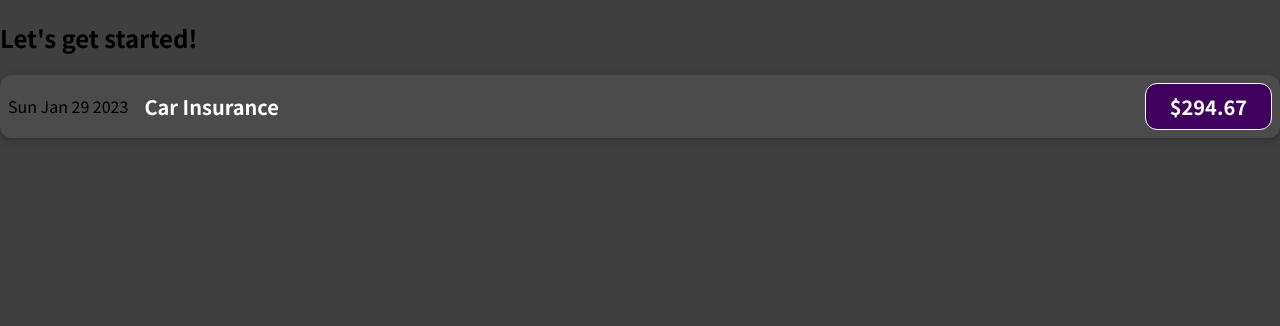
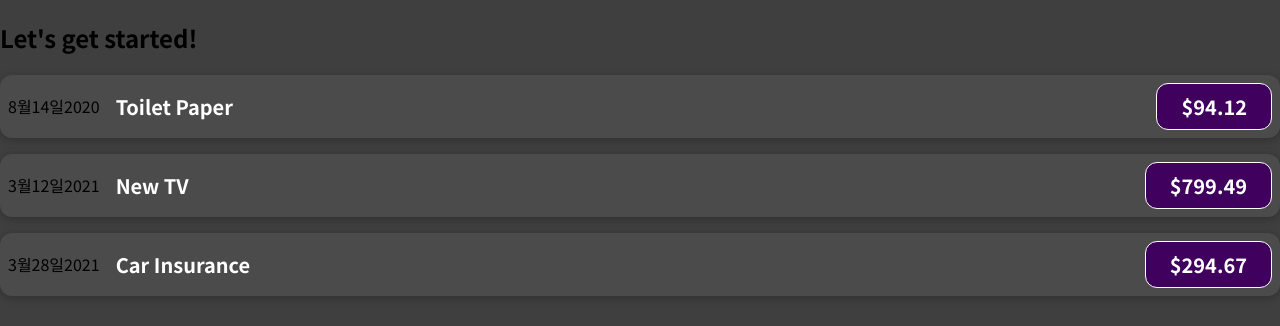
Before and after one commit to jaeyeong815/udemy-react-completed, a JavaScript app: page / in a window 1280 px wide. Shown: the top 326 px of the page. Built offline with nearby package versions, Linux system fonts and the light colour scheme.

Commit message:
1130: props로 자식 컴포넌트에 데이터 전달

```diff
--- a/src/App.js
+++ b/src/App.js
@@ -1,10 +1,45 @@
 import ExpenseItem from './components/ExpenseItem';
 
 function App() {
+  const expenses = [
+    {
+      id: 'e1',
+      title: 'Toilet Paper',
+      amount: 94.12,
+      date: new Date(2020, 7, 14),
+    },
+    { id: 'e2', title: 'New TV', amount: 799.49, date: new Date(2021, 2, 12) },
+    {
+      id: 'e3',
+      title: 'Car Insurance',
+      amount: 294.67,
+      date: new Date(2021, 2, 28),
+    },
+    {
+      id: 'e4',
+      title: 'New Desk (Wooden)',
+      amount: 450,
+      date: new Date(2021, 5, 12),
+    },
+  ];
   return (
     <div>
       <h2>Let's get started!</h2>
-      <ExpenseItem />
+      <ExpenseItem
+        title={expenses[0].title}
+        amount={expenses[0].amount}
+        date={expenses[0].date}
+      />
+      <ExpenseItem
+        title={expenses[1].title}
+        amount={expenses[1].amount}
+        date={expenses[1].date}
+      />
+      <ExpenseItem
+        title={expenses[2].title}
+        amount={expenses[2].amount}
+        date={expenses[2].date}
+      />
     </div>
   );
 }
--- a/src/components/ExpenseItem.js
+++ b/src/components/ExpenseItem.js
@@ -1,16 +1,18 @@
 import './ExpenseItem.css';
 
-function ExpenseItem() {
-  const expenseDate = new Date(2022, 12, 29).toDateString();
-  const expenseTitle = 'Car Insurance';
-  const expenseAmount = 294.67;
+function ExpenseItem({ title, amount, date }) {
+  const month = date.toLocaleString('ko', { month: 'long' });
+  const day = date.toLocaleString('ko', { day: '2-digit' });
+  const year = date.getFullYear();
 
   return (
     <div className="expense-item">
-      <div>{expenseDate}</div>
+      <div>{month}</div>
+      <div>{day}</div>
+      <div>{year}</div>
       <div className="expense-item__description">
-        <h2>{expenseTitle}</h2>
-        <div className="expense-item__price">${expenseAmount}</div>
+        <h2>{title}</h2>
+        <div className="expense-item__price">${amount}</div>
       </div>
     </div>
   );
```
